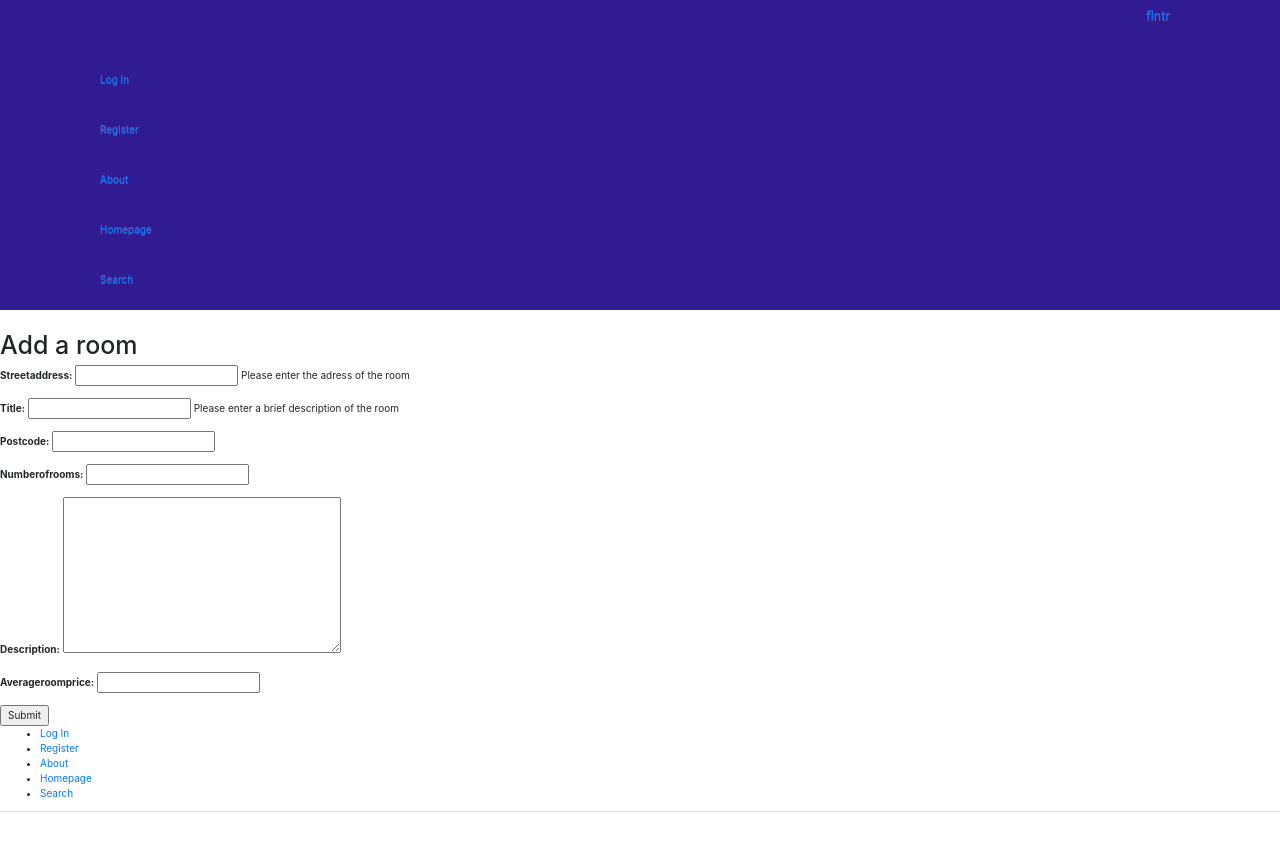
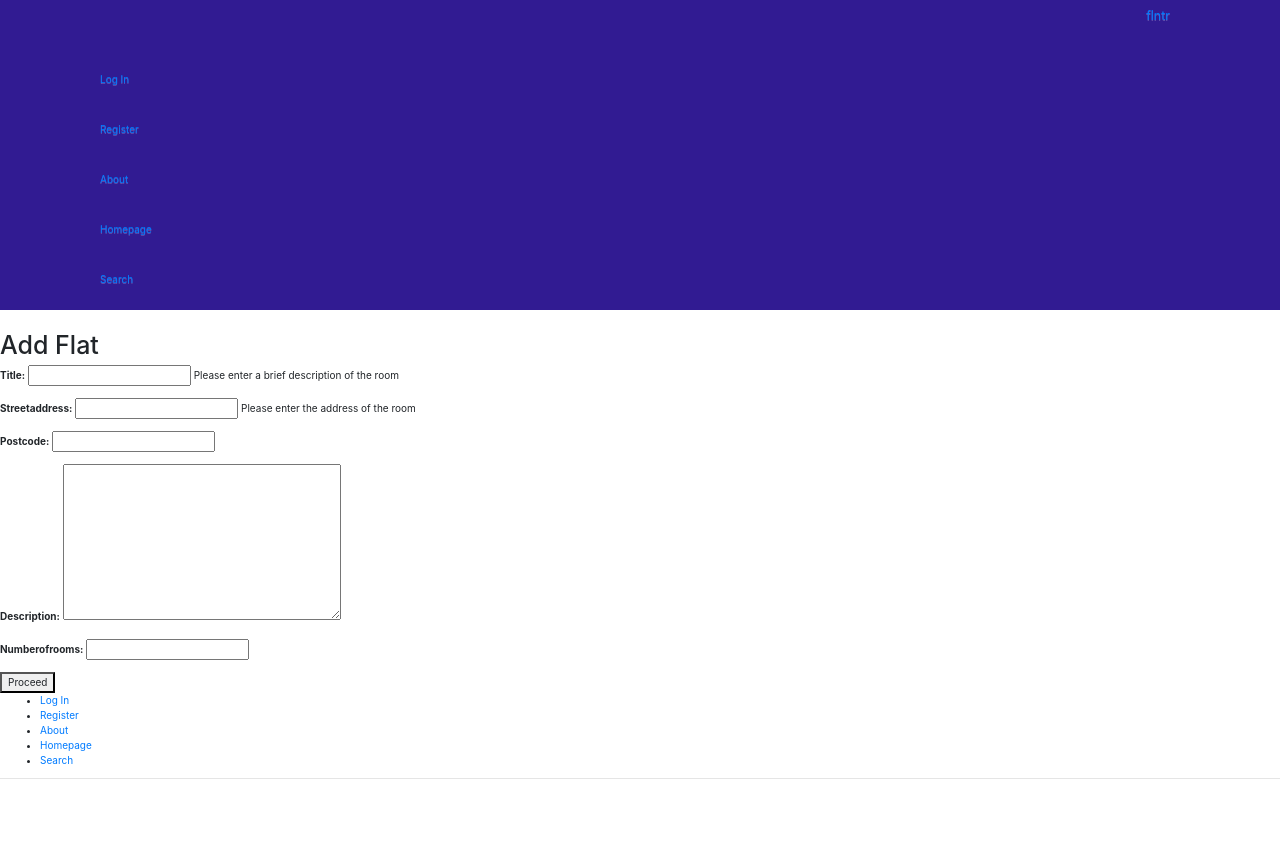
Before and after one commit to mcwilson91/flntr, a Django app: page /flntr/add_flat/ in a window 1280 px wide. Shown: the part 51-893 px from the top of the page. After the commit the page ends 830 px from the top, so only its background shows below. Run offline with Django 3.2, Linux system fonts and the light colour scheme; some libraries are stand-ins or nearby versions.

Commit message:
some form stuff

```diff
--- a/flntr_project/flntr_app/forms.py
+++ b/flntr_project/flntr_app/forms.py
@@ -1,6 +1,6 @@
 from django import forms
 from django.contrib.auth.models import User, Group
-from flntr_app.models import Flat, FlatImage, StudentProfile
+from flntr_app.models import Flat, FlatImage, StudentProfile, Room
 from multiupload.fields import MultiImageField
 
 
@@ -8,16 +8,16 @@ from multiupload.fields import MultiImageField
 
 
 class AddFlatForm(forms.ModelForm):
-	streetAddress = forms.CharField(help_text="Please enter the adress of the room")
+	streetAddress = forms.CharField(help_text="Please enter the address of the room")
 	title =  forms.CharField(help_text="Please enter a brief description of the room")
 	postCode = forms.CharField()
 	numberOfRooms = forms.IntegerField()
 	description = forms.CharField(widget=forms.Textarea)
-	averageRoomPrice = forms.DecimalField(max_digits=6, decimal_places=2)
+	#averageRoomPrice = forms.DecimalField(max_digits=6, decimal_places=2)
 
 	class Meta:
 		model = Flat
-		fields = ('streetAddress', 'title', 'postCode', 'numberOfRooms', 'description', 'averageRoomPrice')
+		fields = ('title', 'streetAddress', 'postCode', 'description', 'numberOfRooms',)
 
 class AddFlatImageForm(forms.ModelForm):
 	imageNumber = forms.IntegerField(widget=forms.HiddenInput(), initial=0)
@@ -27,6 +27,14 @@ class AddFlatImageForm(forms.ModelForm):
 		model = FlatImage
 		#fields = ('image',)
 		exclude = ('image', 'flat',)
+
+class AddRoomForm(forms.ModelForm):
+	size = forms.CharField(max_length=8)
+	price = forms.DecimalField(max_digits=9, decimal_places=2)
+	class Meta:
+		model = Room
+		fields = ('size', 'price')
+
 
 class FlatSearchForm(forms.Form):
 
--- a/flntr_project/flntr_app/models.py
+++ b/flntr_project/flntr_app/models.py
@@ -21,7 +21,7 @@ class Flat(models.Model):
 	streetAddress = models.CharField(max_length=64)
 	postCode = models.CharField(max_length=8)
 	description = models.TextField(blank=True)
-	averageRoomPrice = models.DecimalField(max_digits=6, decimal_places=2)
+	averageRoomPrice = models.DecimalField(max_digits=6, decimal_places=2, null=True)
 	slug = models.SlugField(unique=True)
 	dayAdded = models.DateField(default=datetime.now)
 	views = models.IntegerField(default=0)
--- a/flntr_project/flntr_app/views.py
+++ b/flntr_project/flntr_app/views.py
@@ -3,7 +3,7 @@ from django.http import HttpResponseRedirect, HttpResponse
 from django.contrib.auth import authenticate, login
 from django.core.urlresolvers import reverse
 from flntr_app.models import Flat, FlatImage, StudentProfile, Landlord, Room
-from flntr_app.forms import AddFlatForm, FlatSearchForm, RoommateSearchForm, AgeForm, UserForm, AddFlatImageForm, ProfileForm
+from flntr_app.forms import AddFlatForm, FlatSearchForm, RoommateSearchForm, AgeForm, UserForm, AddFlatImageForm, ProfileForm, AddRoomForm
 from django.contrib.auth.models import User, Group
 from datetime import datetime, timedelta
 from django.contrib.auth.decorators import login_required
@@ -287,6 +287,7 @@ def user_logout(request):
 def add_flat(request):
 	flat_form = AddFlatForm()
 	image_form = AddFlatImageForm()
+	room_form = AddRoomForm()
 	if request.method == 'POST':
 		flat_form = AddFlatForm(request.POST)
 		image_form = AddFlatImageForm(request.POST, request.FILES)
@@ -320,13 +321,12 @@ def add_flat(request):
 				for each in image_form.cleaned_data['files']:
 					FlatImage.objects.create(image=each, imageNumber=image_num, flat=flat)
 					image_num += 1
-			#return super(UploadView, self).form_valid(form)
 
 			return index(request)
 		else:
 			print(flat_form.errors)
 	else:
-		room_form = AddFlatForm()
-	return render(request, 'flntr/add_flat.html', {'flat_form':flat_form, 'image_form':image_form})
+		flat_form = AddFlatForm()
+	return render(request, 'flntr/add_flat.html', {'flat_form':flat_form, 'image_form':image_form, 'room_form':room_form})
 
 #def edit_flat(request):
--- a/flntr_project/templates/flntr/add_flat.html
+++ b/flntr_project/templates/flntr/add_flat.html
@@ -6,14 +6,45 @@
 
 {% block body_block %}
 
-<h1>Add a room</h1>
+<h1>Add Flat</h1>
 <div>
 	<form id="flat_form" method="post" action="{% url 'add_flat' %}" enctype="multipart/form-data">
 		{% csrf_token %}
-		{{ flat_form.as_p }}
-		{{ image_form.as_p }}
-		<input type="submit" name="submit" value="Submit"/>
+		<div id="form_p1">
+			{{ flat_form.as_p }}
+			{{ image_form.as_p }}
+			<Button type="button" id="proceed_button">Proceed</button>
+		</div>
+		<div id="form_p2" style="display: none">
+			<div id="room_form">
+				<h3>Room 1</h3>
+				{{ room_form.as_p }}
+			</div>
+			<div id="additional_room_forms">
+			</div>
+			<Button type="button" id="back_button">Back</button>
+			<input type="submit" name="submit" value="Submit"/>
+		</div>
 	</form>
 </div>
 
+<script src="https://ajax.googleapis.com/ajax/libs/jquery/3.3.1/jquery.min.js"></script>
+
+<script>
+$("#proceed_button").click(function(){
+    $("#form_p1").hide();
+	$("#form_p2").show();
+
+	var rooms = $("#id_numberOfRooms").val();
+	for(var i = 1; i < rooms; i++){
+		$("#room_form").clone().appendTo("#additional_room_forms");
+	}
+});
+
+$("#back_button").click(function(){
+    $("#form_p1").show();
+	$("#form_p2").hide();
+});
+</script>
+
 {% endblock %}
```
